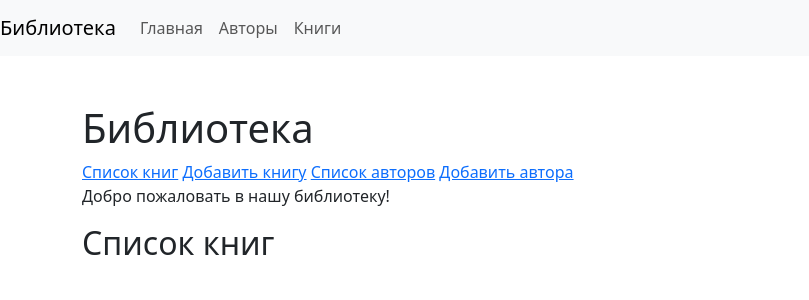
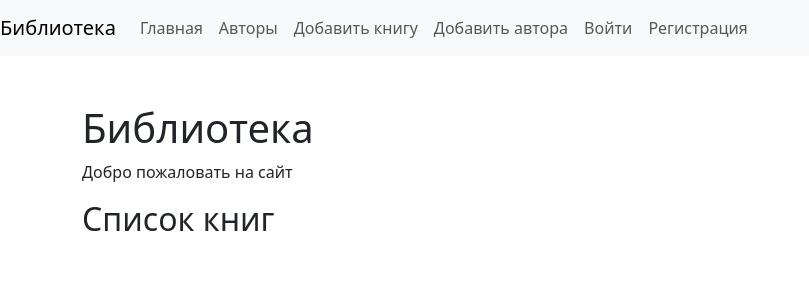
Before and after one commit to rafail2000/module_6_projectLibrary, a Django app: page /books/ in a window 1280 px wide. Shown: the top 300 px of the page, without its empty margins (0-809 px from the left). Run offline with Django 5.2, Linux system fonts and the light colour scheme; data comes from the database, SQL or seed files in the repository; some libraries are stand-ins or nearby versions.

Commit message:
add Login and Logout

```diff
--- a/config/urls.py
+++ b/config/urls.py
@@ -22,4 +22,5 @@ from django.conf.urls.static import static
 urlpatterns = [
     path('admin/', admin.site.urls),
     path('', include('library.urls', namespace='library')),
+    path('users', include('users.urls', namespace='users')),
 ]
--- a/library/templates/library/base.html
+++ b/library/templates/library/base.html
@@ -15,14 +15,32 @@
         <div class="collapse navbar-collapse" id="navbarNav">
             <ul class="navbar-nav">
                 <li class="nav-item active">
-                    <a class="nav-link" href="#">Главная</a>
+                    <a class="nav-link" href="{% url 'library:books_list' %}">Главная</a>
                 </li>
                 <li class="nav-item active">
-                    <a class="nav-link" href="#">Авторы</a>
+                    <a class="nav-link" href="{% url 'library:author_list' %}">Авторы</a>
                 </li>
                 <li class="nav-item active">
-                    <a class="nav-link" href="#">Книги</a>
+                    <a class="nav-link" href="{% url 'library:book_create' %}">Добавить книгу</a>
                 </li>
+                <li class="nav-item active">
+                    <a class="nav-link" href="{% url 'library:author_create' %}">Добавить автора</a>
+                </li>
+                {% if user.is_authenticated %}
+                <li class="nav-item active">
+                    <form method="post" action="{% url 'users:logout' %}" style="display: inline">
+                        {% csrf_token %}
+                        <button type="submit" class="btn btn-link nav-link">Выйти</button>
+                    </form>
+                </li>
+                {% else %}
+                <li class="nav-item active">
+                    <a class="nav-link" href="{% url 'user:login' %}">Войти</a>
+                </li>
+                <li class="nav-item active">
+                    <a class="nav-link" href="{% url 'user:register' %}">Регистрация</a>
+                </li>
+                {% endif %}
             </ul>
         </div>
 
--- a/library/templates/library/header.html
+++ b/library/templates/library/header.html
@@ -1,10 +1,8 @@
 <header>
     <h1>Библиотека</h1>
-    <nav>
-        <a href="{% url 'library:books_list' %}">Список книг</a>
-        <a href="{% url 'library:book_create' %}">Добавить книгу</a>
-        <a href="{% url 'library:author_list' %}">Список авторов</a>
-        <a href="{% url 'library:author_create' %}">Добавить автора</a>
-    </nav>
-    <p>Добро пожаловать в нашу библиотеку!</p>
+    {% if user.is_authenticated %}
+        <p>Добро пожаловать {{ user.username }}</p>
+    {% else %}
+        <p>Добро пожаловать на сайт</p>
+    {% endif %}
 </header>
--- /dev/null
+++ b/users/urls.py
@@ -0,0 +1,12 @@
+from django.urls import path
+from .views import RegisterView
+from django.contrib.auth.views import LoginView, LogoutView
+
+
+app_name = 'user'
+
+urlpatterns = [
+    path('register/', RegisterView.as_view(), name='register'),
+    path('login/', LoginView.as_view(template_name='users/login.html'), name='login'),
+    path('logout/', LogoutView.as_view(next_page='library:books_list'), name='logout'),
+]
```
Also changed, not shown: users/forms.py (added, +21 -0 lines), users/management/commands/createadmin.py (added, +21 -0 lines), users/templates/users/login.html (added, +13 -0 lines), users/templates/users/register.html (added, +13 -0 lines), users/views.py (+8 -2 lines), users/management/__init__.py (added), users/management/commands/__init__.py (added).
